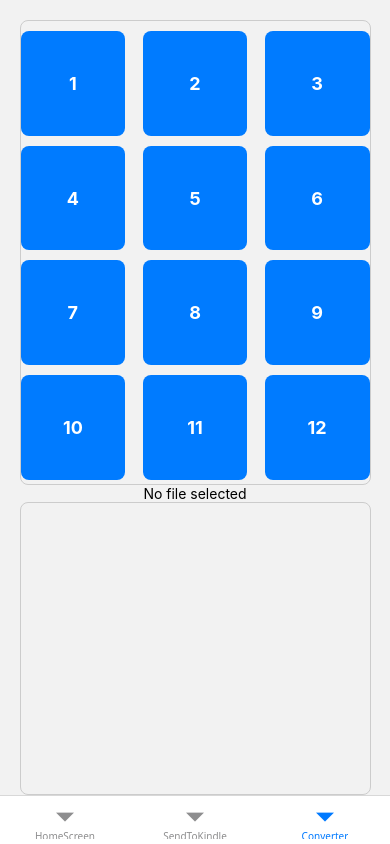
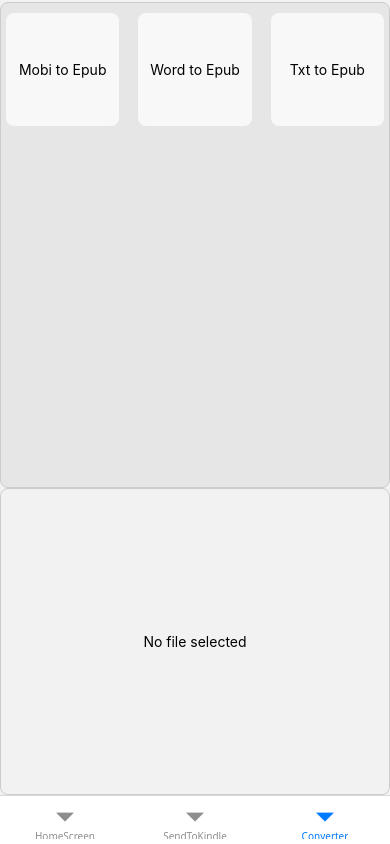
Before and after one commit to Turtl3Lord/Send_To_Kindle, a React Native app: screen /Converter in a window 390 px wide. Built offline with nearby package versions, Linux system fonts and the light colour scheme.

Commit message:
refactor(styles): styles was moved to a external folder

```diff
--- /dev/null
+++ b/src/hooks/useOrientation.ts
@@ -0,0 +1,15 @@
+import { useMemo } from "react";
+import { useWindowDimensions } from "react-native";
+
+export type Orientation = "portrait" | "landscape";
+
+export function useOrientation() {
+  const { width, height } = useWindowDimensions();
+
+  const orientation: Orientation = useMemo(
+    () => (height >= width ? "portrait" : "landscape"),
+    [width, height]
+  );
+
+  return { width, height, orientation };
+}
--- a/src/pages/ConverterScreen.tsx
+++ b/src/pages/ConverterScreen.tsx
@@ -3,39 +3,68 @@ import { View, Text, StyleSheet, TouchableOpacity, Pressable } from "react-nativ
 import { SafeAreaView } from "react-native-safe-area-context";
 import { DocumentPicker } from "../components/DocumentPicker";
 import { IFile } from "../models/interfaces/IFile";
+import { useOrientation } from "../hooks/useOrientation";
+import { CreateConverterStyles } from "../styles/ConverterStyles";
 
 export const ConverterScreen = () => {
-  const items = Array.from({ length: 12 }).map((_, i) => i + 1);
-  const [wasSelected, setWasSelected] = React.useState(false);
+  const items = Array.from({ length: 3 }).map((_, i) => i + 1);
+  const [layout, setLayout] = React.useState({ width: 0, height: 0 });
+  const [wasSelected, setWasSelected] = React.useState(0);
   const [selectedFile, setSelectedFile] = React.useState<IFile | null>(null);
+ const options = [
+  { id: 1, label: "Mobi to Epub" },
+  { id: 2, label: "Word to Epub" },
+  { id: 3, label: "Txt to Epub" },
+];
+  const clickedItem = (item:number) => {
+    if(item === wasSelected) {
+      setWasSelected(0);
+      return;
+    }
+    setWasSelected(item);
+  }
   const handleSelectFile = (file:IFile) => {
     setSelectedFile(file);
     console.log('Selected file:', file);
   }
+  const { width, height } = useOrientation();
 
+  const orientation = width > height ? "landscape" : "portrait";
+  React.useEffect(() => {
+    console.log("Orientation changed to:", orientation);
+  }, [orientation]);
+
+
+  const styles = React.useMemo(
+    () => CreateConverterStyles({ width: layout.width, height: layout.height, orientation }),
+    [layout.width, layout.height, orientation]
+  );
   return (
     <SafeAreaView style={styles.safeArea}>
       <View style={styles.container}>
 
         {/* GRID */}
         <View style={styles.grid}>
-          {items.map((item) => (
-            <TouchableOpacity
-              key={item}
-              style={styles.item}
-              onPress={(prop) => {
+{options.map(option => (
+  <View key={option.id} style={styles.item}>
+    <TouchableOpacity
+      style={styles.touchableItem}
+      onPress={() => clickedItem(option.id)}
+    >
+      <Text>{option.label}</Text>
+    </TouchableOpacity>
+  </View>
+))}
 
-                setWasSelected(!wasSelected)}}
-            >
-              <Text style={styles.text}>{item}</Text>
-            </TouchableOpacity>
-          ))}
+
+
         </View>
 
         {/* BOTÃO */}
-        <Text>{selectedFile?.name || 'No file selected'}</Text>
         <View style={styles.buttonContainer}>
-          {wasSelected && (
+          <Text>{selectedFile?.name || 'No file selected'}</Text>
+
+          {wasSelected!=0 && (
            <DocumentPicker selectFile={handleSelectFile} />
           )}
         </View>
@@ -44,60 +73,3 @@ export const ConverterScreen = () => {
     </SafeAreaView>
   );
 };
-
-const styles = StyleSheet.create({
-  safeArea: {
-    flex: 1,
-    backgroundColor: "#f2f2f2",
-  },
-  container: {
-    flex: 1,
-    alignItems: "center",
-    paddingTop: 20,
-  },
-  grid: {
-    flex: 5, // ocupa 50% da altura disponível
-    width: "90%",
-    borderWidth: 1,
-    borderColor: "#ccc",
-    borderRadius: 8,
-    paddingTop: 10,
-    flexDirection: "row",
-    flexWrap: "wrap",
-    justifyContent: "space-between",
-  },
-  item: {
-    width: "30%",
-    aspectRatio: 1, // mantém quadrado
-    backgroundColor: "#007BFF",
-    justifyContent: "center",
-    alignItems: "center",
-    marginBottom: 10,
-    borderRadius: 8,
-  },
-  text: {
-    color: "#fff",
-    fontWeight: "bold",
-    fontSize: 18,
-  },
-  buttonContainer: {
-    flex: 3, // ocupa ~30% da altura disponível
-    width: "90%",
-    borderWidth: 1,
-    borderColor: "#ccc",
-    borderRadius: 8,
-    padding: 10,
-    justifyContent: "center",
-    alignItems: "center",
-  },
-  pressable: {
-    backgroundColor: "#007BFF",
-    paddingVertical: 12,
-    paddingHorizontal: 20,
-    borderRadius: 8,
-  },
-  pressableText: {
-    color: "#fff",
-    fontWeight: "bold",
-  },
-});
--- /dev/null
+++ b/src/styles/ConverterStyles.ts
@@ -0,0 +1,85 @@
+import { StyleSheet } from "react-native";
+
+
+
+export const CreateConverterStyles = ( params: {
+  width: number; height: number; orientation: "portrait" | "landscape" }) => {
+  const { width, height, orientation } = params;
+ const gridFlex = orientation === "portrait" ? 5 : 1; // mais espaço em portrait
+  const buttonFlex = orientation === "portrait" ? 3 : 2;
+  const itemSize = {
+    width: orientation === "portrait" ? width / 5 - 20 : height / 5 - 20,
+    height: orientation === "portrait" ? width / 3 - 20 : height / 3 - 20,
+  };
+
+  // Ou calcular tamanhos relativos:
+  const horizontalPadding = Math.min(2, width * 0.05);
+
+  return StyleSheet.create({
+    safeArea: {
+      flex: 1,
+      backgroundColor: "#f2f2f2",
+    },
+    container: {
+      flex: 1,
+      alignItems: "center",
+      paddingTop: 2,
+      paddingHorizontal: horizontalPadding,
+    },
+    grid: {
+      flex: gridFlex,
+      width: "100%",
+      borderWidth: 1,
+      borderColor: "#ccc",
+      borderRadius: 8,
+      paddingTop: orientation === "portrait" ? 10 : 0,
+      paddingHorizontal: orientation === "portrait" ? 5 : 0,
+      flexDirection: "row",
+      flexWrap: "wrap",
+      justifyContent: "space-between",
+      backgroundColor: "#e6e6e6ff",
+    },
+    item: {
+      width: orientation === "portrait" ? "30%" : "20%",
+      aspectRatio: 1,
+      backgroundColor: "#f8f8f8ff",
+      justifyContent: "center",
+      alignItems: "center",
+      marginBottom: 10,
+      borderRadius: 8,
+    },
+    buttonContainer: {
+      flex: buttonFlex,
+      width: "100%",
+      borderWidth: 1,
+      borderColor: "#ccccccff",
+      borderRadius: 8,
+      padding: 10,
+      justifyContent: "center",
+      alignItems: "center",
+    },
+    pressable: {
+      backgroundColor: "#007BFF",
+      paddingVertical: 12,
+      paddingHorizontal: 20,
+      borderRadius: 8,
+    },
+    pressableText: {
+      color: "#fff",
+      fontWeight: "bold",
+    },
+    text: {
+      color: "#fff",
+      fontWeight: "bold",
+      fontSize: Math.max(14, Math.round(width * 0.045)), // exemplo responsivo
+    },
+    touchableItem: {
+  flex: 1,                 // ocupa todo o espaço do pai
+  justifyContent: "center",
+  alignItems: "center",
+  width: "100%",            // garante largura total do pai
+  height: "100%",           // garante altura total do pai
+}
+
+  });
+};
```
Also changed, not shown: src/styles/HomeScreenStyles.ts (added).
